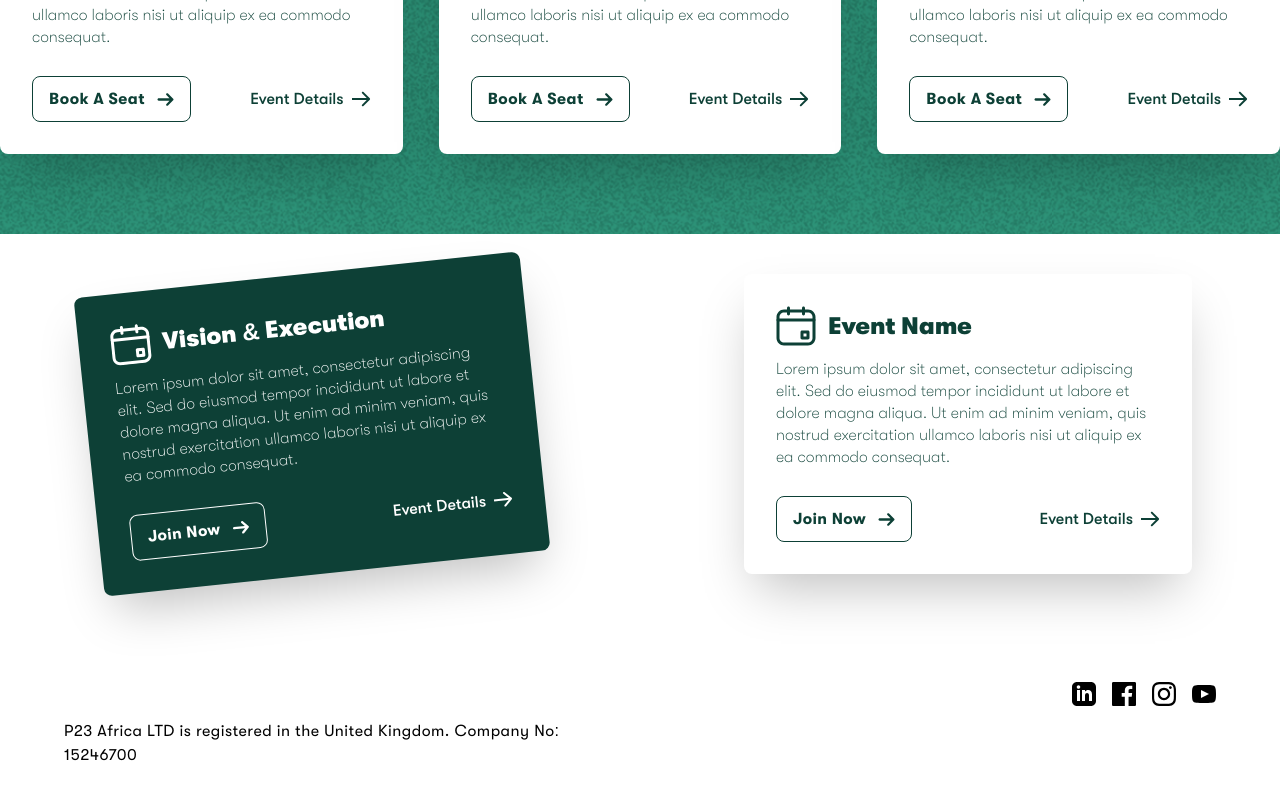
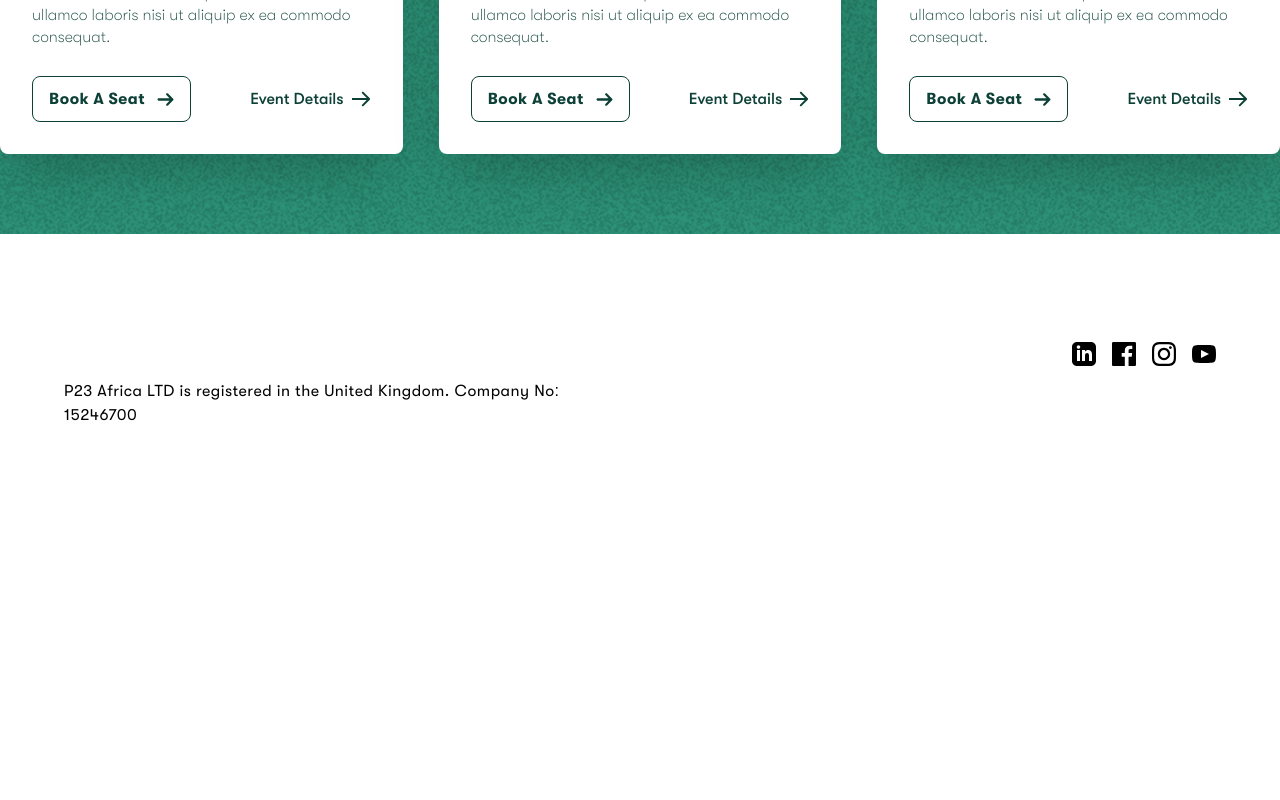
Before and after one commit to adex-badr18/p23-africa, a React (Vite) app: page / in a window 1280 px wide. Shown: the part 1558-2358 px from the top of the page. After the commit the page ends 2128 px from the top, so only its background shows below. Built offline with nearby package versions, Linux system fonts and the light colour scheme.

Commit message:
fix: Remove event card test markup

```diff
--- a/src/App.jsx
+++ b/src/App.jsx
@@ -25,19 +25,6 @@ function App() {
 
             <Events />
 
-            <div className="mt-10 grid grid-cols-1 lg:grid-cols-2 gap-16 lg:gap-8 items-center">
-                {/* First Variation (Dark and Rotated) */}
-                <EventCard
-                    variant="dark"
-                    title="Vision & Execution"
-                    {...cardData}
-                    className="-rotate-6" // Applying the rotation here
-                />
-
-                {/* Second Variation (Light and Straight) */}
-                <EventCard variant="light" title="Event Name" {...cardData} />
-            </div>
-
             <Footer />
         </div>
     );
--- /dev/null
+++ b/src/components/CardTest.jsx
@@ -0,0 +1,20 @@
+import React from "react";
+
+const CardTest = () => {
+    return (
+        <div className="mt-10 grid grid-cols-1 lg:grid-cols-2 gap-16 lg:gap-8 items-center">
+            {/* First Variation (Dark and Rotated) */}
+            <EventCard
+                variant="dark"
+                title="Vision & Execution"
+                {...cardData}
+                className="-rotate-6" // Applying the rotation here
+            />
+
+            {/* Second Variation (Light and Straight) */}
+            <EventCard variant="light" title="Event Name" {...cardData} />
+        </div>
+    );
+};
+
+export default CardTest;
```
